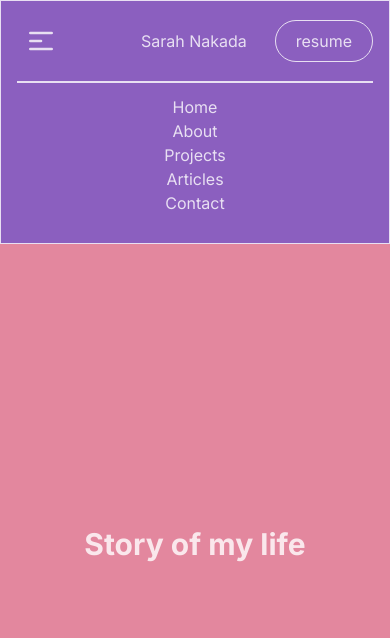
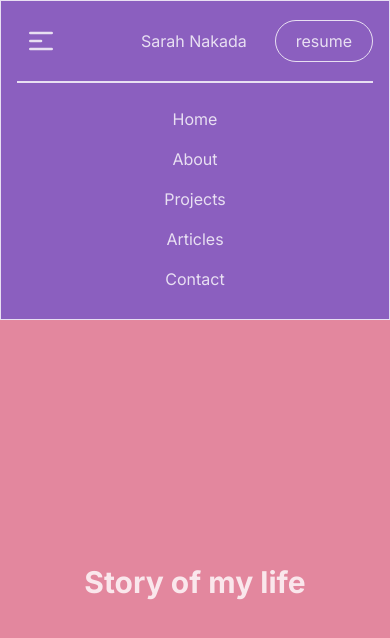
Before and after one commit to florescente/portfolio, a Next.js app: page / in a window 390 px wide. Both pictures are taken after a click on the button 41 px from the left and 41 px from the top of the page. Shown: the top 638 px of the page. Built offline with nearby package versions, Linux system fonts and the light colour scheme.

Commit message:
fix: burguer menu behaviour

```diff
--- a/components/header.tsx
+++ b/components/header.tsx
@@ -5,6 +5,7 @@ import Link from 'next/link'
 
 function Header(): React.JSX.Element {
   const [istoggled, toggle] = React.useState(false)
+
   return (
     <nav
       className="bg-amethyst border border-white flex justify-center"
@@ -42,7 +43,12 @@ function Header(): React.JSX.Element {
               : 'hidden md:block md:w-auto'
           }
         >
-          <ul className="flex flex-col md:flex-row justify-center gap-x-6 items-center p-3">
+          <ul
+            className="flex gap-y-4 mt-3 md:mt-0 flex-col md:flex-row justify-center gap-x-6 items-center p-3"
+            onClick={() => {
+              toggle(false)
+            }}
+          >
             <li>
               <Link href="/" className="p-3">
                 Home
```
